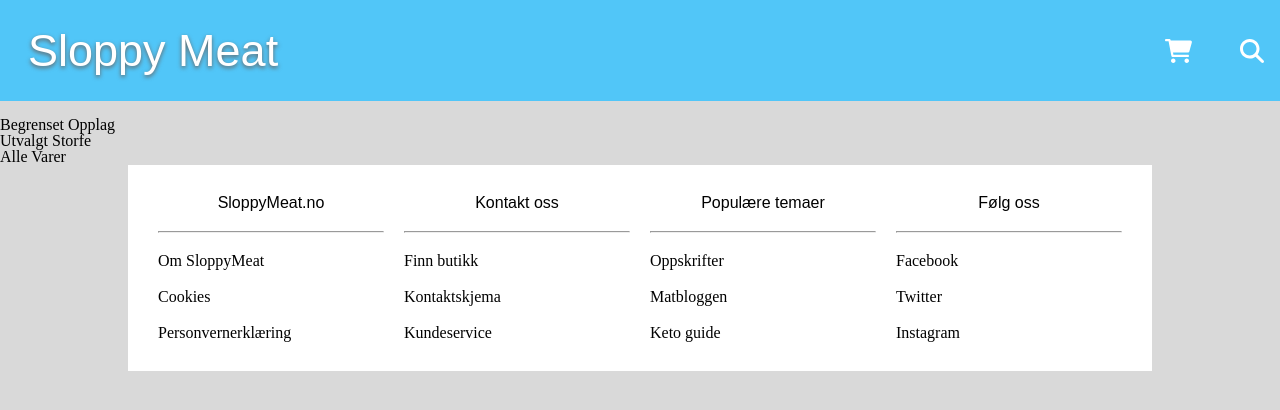
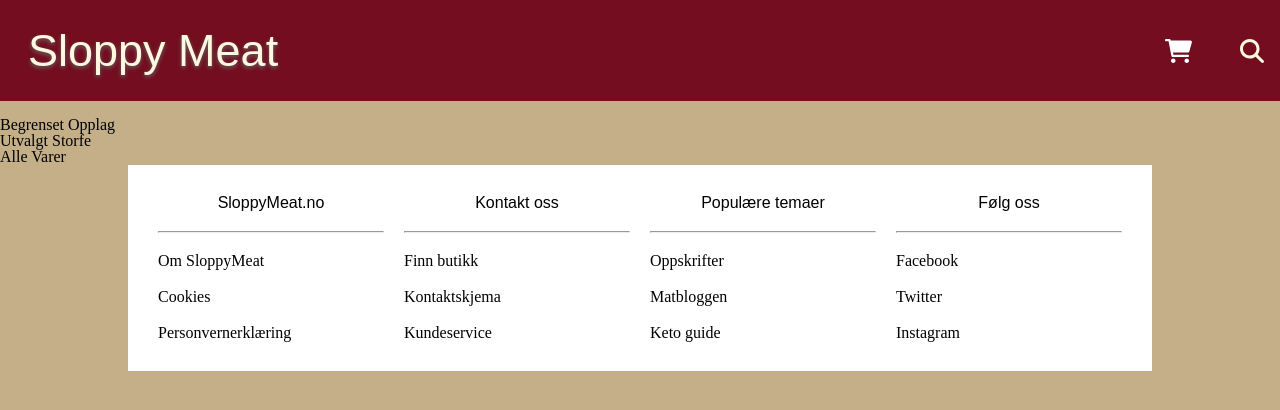
Before and after one commit to KremMannen/ArbeidskravMeatStore, a plain HTML site: page Arbeidskrav-DS3103-Webutvikling-H25/html/index.html in a window 1280 px wide. Drawn offline with Linux system fonts and the light colour scheme; a web font is replaced by a local one.

Commit message:
Commit message

```diff
--- a/Arbeidskrav-DS3103-Webutvikling-H25/css/main.css
+++ b/Arbeidskrav-DS3103-Webutvikling-H25/css/main.css
@@ -1,12 +1,12 @@
 /* Global styling */
 
 body {
-  background-color: #d9d9d9;
+  background-color: #C4AF88;
 }
 
 /* Top banner */
 .header-banner {
-  background-color: #51c6f8;
+  background-color: #730D1F;
   display: flex;
   justify-content: space-between;
   padding: 1rem;
@@ -19,7 +19,7 @@
   font-size: 45px;
   white-space: nowrap;
   padding: 12px;
-  color: white;
+  color: #fff8e1;
   text-shadow: 0px 2px 4px rgb(102, 102, 102);
 }
 
@@ -36,7 +36,7 @@
   margin: 0;
   display: flex;
   gap: 3rem;
-  color: white;
+  color: #fff8e1;
 }
 
 /*Pointer effects for buttons*/
```
